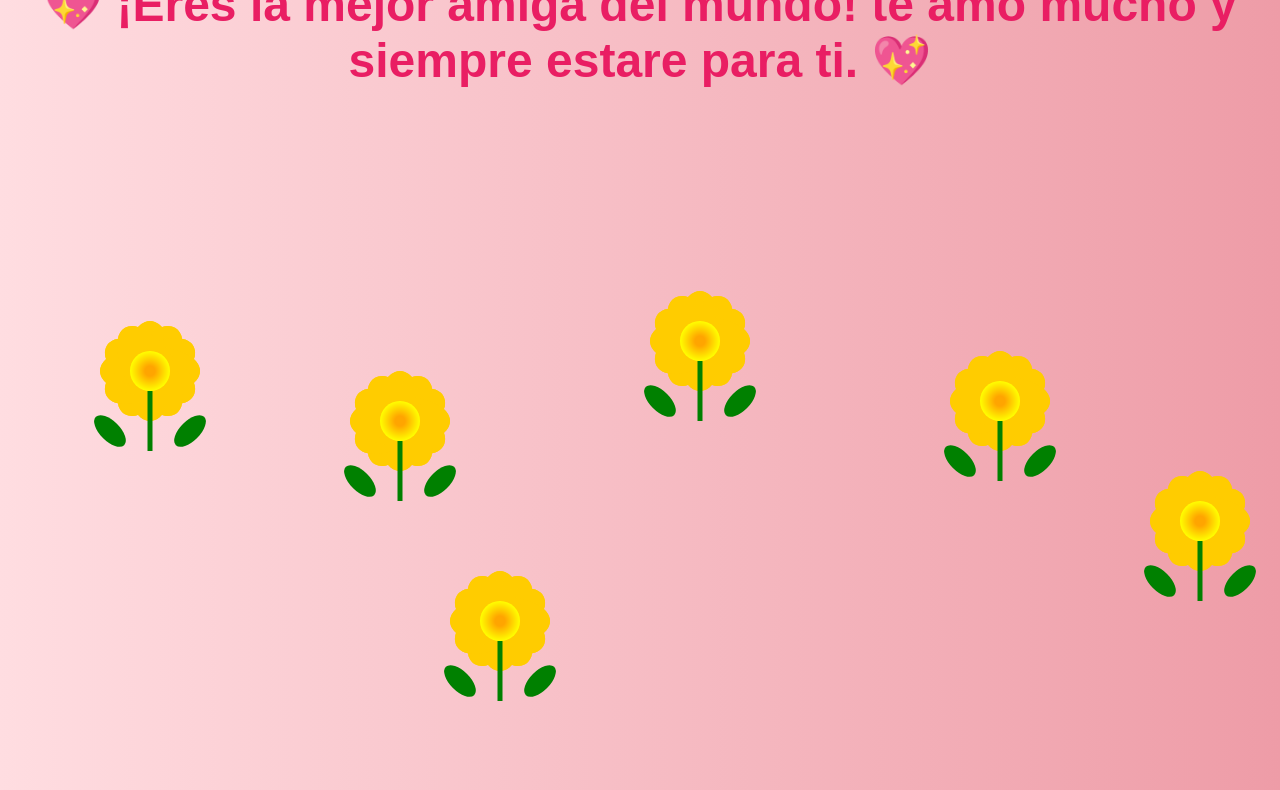
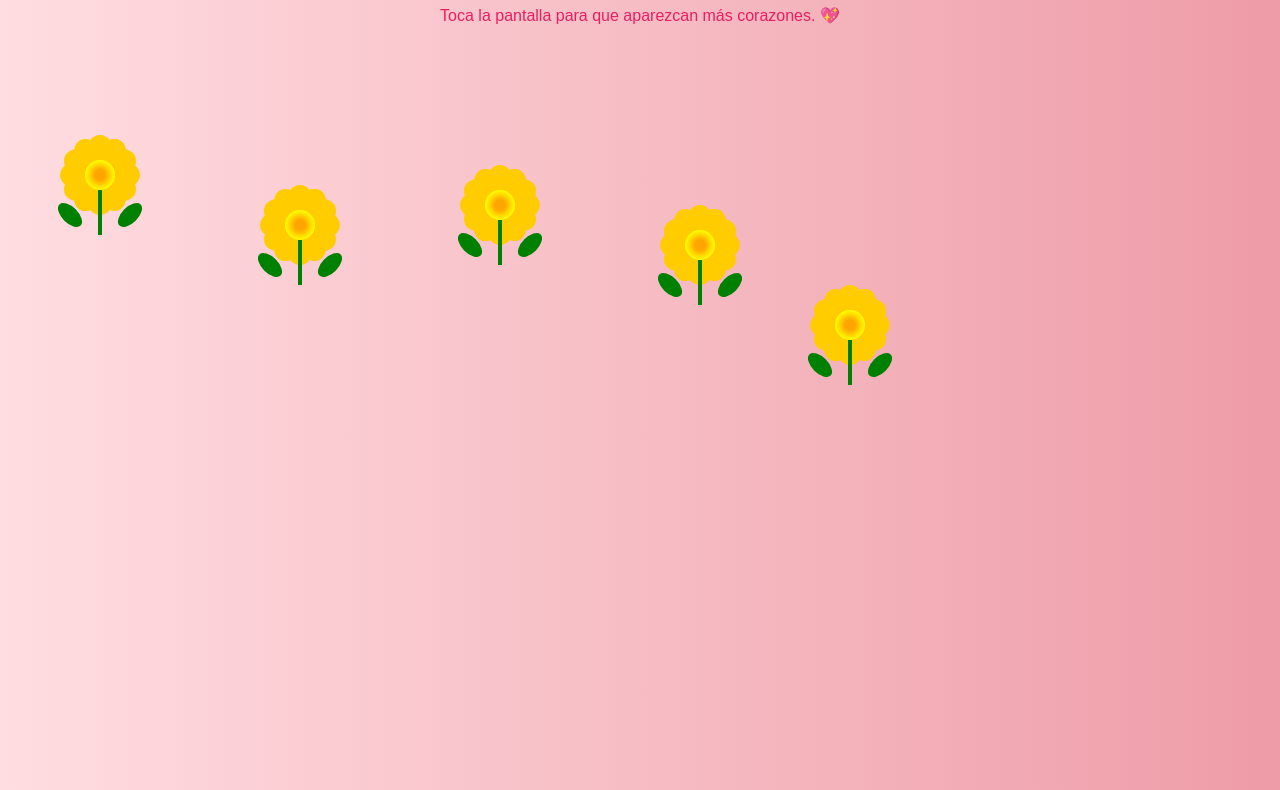
Before and after one commit to bahamut26/Cami-Cami, a plain HTML site: page index.html in a window 1280 px wide. Shown: the part 73-863 px from the top of the page. Drawn offline with Linux system fonts and the light colour scheme.

Commit message:
Update index.html

```diff
--- a/index.html
+++ b/index.html
@@ -7,6 +7,7 @@
     <style>
         body {
             margin: 0;
+            padding: 0;
             overflow: hidden;
             background: linear-gradient(to right, #ffdde1, #ee9ca7); /* Fondo degradado */
             font-family: 'Arial', sans-serif;
@@ -15,14 +16,23 @@
 
         canvas {
             display: block;
+            width: 100%;
+            height: 100%;
         }
 
         h1 {
             color: #ff4081;
-            font-size: 3rem;
+            font-size: 2rem;  /* Tamaño reducido para dispositivos móviles */
             font-weight: bold;
-            margin-top: 50px;
+            margin-top: 20px;
             animation: titleAnimation 2s ease-in-out infinite;
+        }
+
+        .sub-title {
+            color: #ff4081;
+            font-size: 1rem;  /* Tamaño reducido para el subtítulo */
+            margin-top: 15px;
+            animation: subtitleAnimation 2s ease-in-out infinite;
         }
 
         @keyframes titleAnimation {
@@ -35,13 +45,6 @@
             100% {
                 color: #ff4081;
             }
-        }
-
-        .sub-title {
-            color: #ff4081;
-            font-size: 1.5rem;
-            margin-top: 20px;
-            animation: subtitleAnimation 2s ease-in-out infinite;
         }
 
         @keyframes subtitleAnimation {
@@ -58,8 +61,8 @@
     </style>
 </head>
 <body>
-    <h1>💖 ¡Eres la mejor amiga del mundo! te amo mucho y siempre estare para ti.  💖</h1>
-
+    <h1>💖 ¡Eres la mejor amiga del mundo! 💖</h1>
+    <div class="sub-title">Toca la pantalla para que aparezcan más corazones. 💖</div>
 
     <canvas id="canvas"></canvas>
 
@@ -84,30 +87,30 @@
 
         function drawSunflower(x, y) {
             // Dibujar pétalos de girasol
-            for (let i = 0; i < 12; i++) {
-                drawPetal(x, y, 25, 50, (i * Math.PI) / 6, "#ffcc00");  // Pétalos amarillos
+            for (let i = 0; i < 8; i++) {  /* Reducción de número de pétalos */
+                drawPetal(x, y, 20, 40, (i * Math.PI) / 6, "#ffcc00");  // Pétalos amarillos
             }
 
             // Centro del girasol
             ctx.beginPath();
-            let gradient = ctx.createRadialGradient(x, y, 5, x, y, 20);
+            let gradient = ctx.createRadialGradient(x, y, 5, x, y, 15);  // Centro más pequeño
             gradient.addColorStop(0, "orange");
             gradient.addColorStop(1, "yellow");
-            ctx.arc(x, y, 20, 0, Math.PI * 2);
+            ctx.arc(x, y, 15, 0, Math.PI * 2);  // Reducción del tamaño
             ctx.fillStyle = gradient;
             ctx.fill();
 
             // Tallo
             ctx.beginPath();
-            ctx.moveTo(x, y + 20);
-            ctx.lineTo(x, y + 80);  // Tallo más largo
+            ctx.moveTo(x, y + 15);
+            ctx.lineTo(x, y + 60);  // Tallo más corto
             ctx.strokeStyle = "green";
-            ctx.lineWidth = 5;
+            ctx.lineWidth = 4;
             ctx.stroke();
 
             // Hojas (dos hojas a cada lado)
-            drawPetal(x - 40, y + 60, 20, 10, Math.PI / 4, "green");  // Hoja izquierda
-            drawPetal(x + 40, y + 60, 20, 10, -Math.PI / 4, "green"); // Hoja derecha
+            drawPetal(x - 30, y + 40, 15, 8, Math.PI / 4, "green");  // Hoja izquierda
+            drawPetal(x + 30, y + 40, 15, 8, -Math.PI / 4, "green"); // Hoja derecha
         }
 
         function drawHeart(x, y, size, color) {
@@ -123,12 +126,11 @@
             ctx.clearRect(0, 0, canvas.width, canvas.height);
 
             // Dibujar girasoles
-            drawSunflower(150, 250);
-            drawSunflower(400, 300);
+            drawSunflower(100, 150);
+            drawSunflower(300, 200);
+            drawSunflower(500, 180);
             drawSunflower(700, 220);
-            drawSunflower(1000, 280);
-            drawSunflower(1200, 400);  // Girasol adicional
-            drawSunflower(500, 500);   // Girasol adicional
+            drawSunflower(850, 300);  // Girasol adicional
 
             // Dibujar y animar corazones
             for (let i = 0; i < hearts.length; i++) {
@@ -148,7 +150,7 @@
             hearts.push({
                 x: event.clientX,
                 y: event.clientY,
-                size: 15 + Math.random() * 10,
+                size: 10 + Math.random() * 6,  // Tamaño reducido de los corazones
                 color: `rgb(${200 + Math.random() * 55}, 0, ${100 + Math.random() * 155})`,
                 speed: 2 + Math.random() * 3
             });
```
